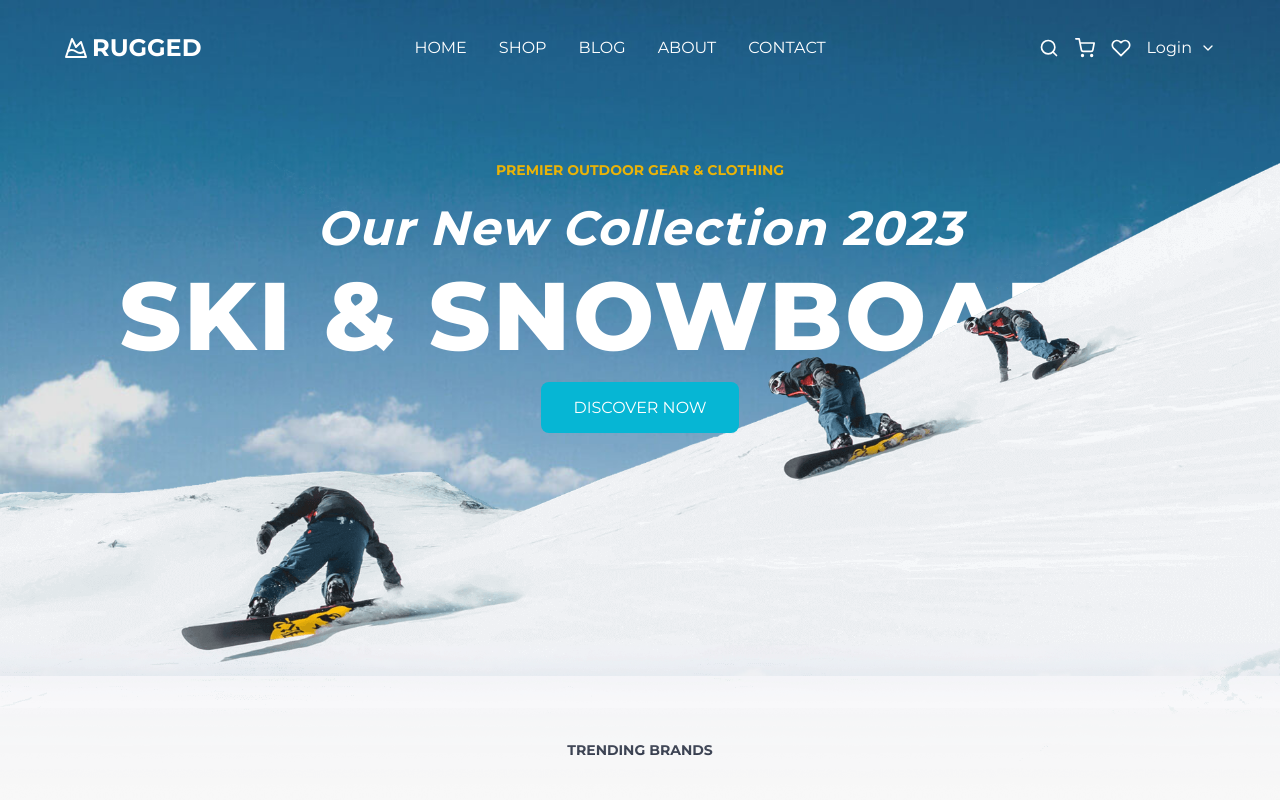
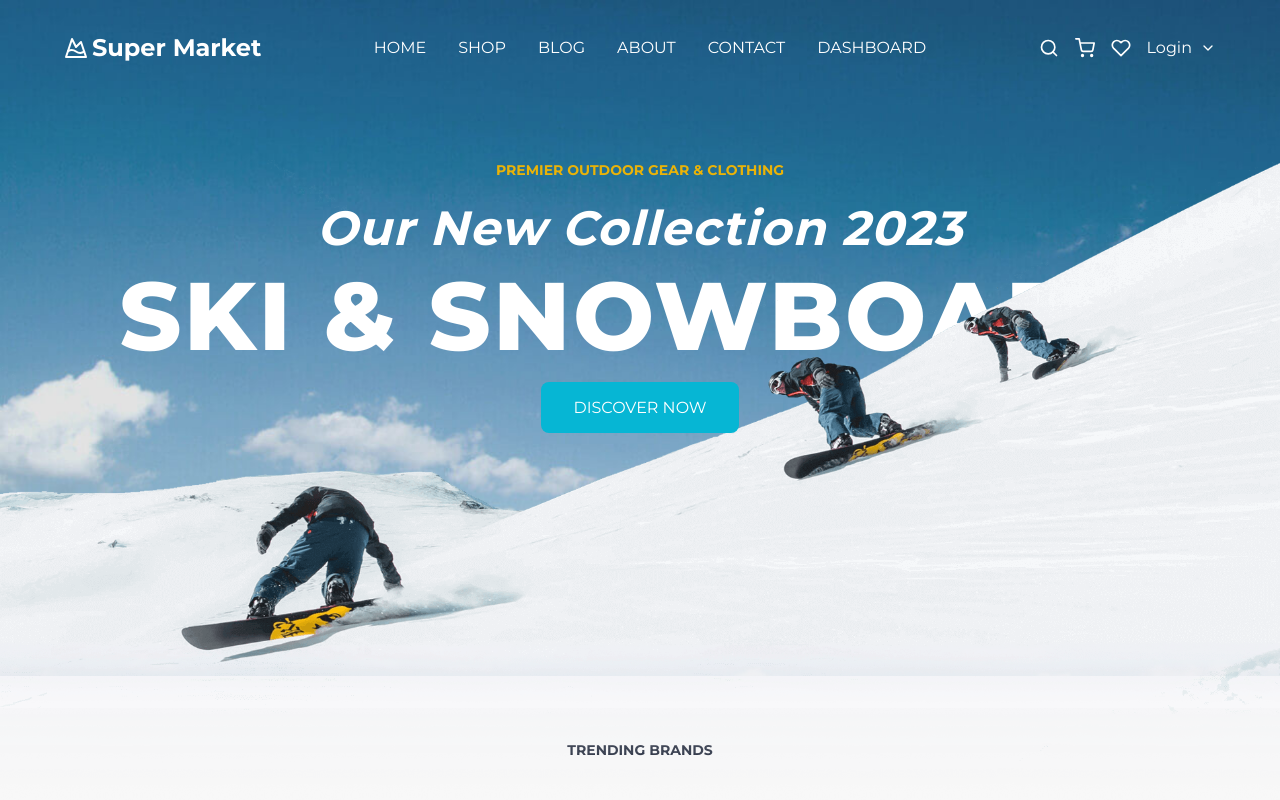
Before and after one commit to rizwanmoha/SuperMarket-frontend, a React (Vite) app: page / in a window 1280 px wide. Shown: the top 800 px of the page. Built offline with nearby package versions, Linux system fonts and the light colour scheme; no server answers.

Commit message:
Completed all the functionalities

```diff
--- a/src/components/Navbar.jsx
+++ b/src/components/Navbar.jsx
@@ -26,6 +26,11 @@ const Navbar = () => {
 
   const cartQuantity = cart?.items?.length;
   const wishlistQuantity = wishlist.length;
+  const storedUser = JSON.parse(localStorage.getItem("user"));
+    const isAdmin = storedUser && storedUser.isAdmin;
+    const isNotSeller = storedUser && !storedUser.isSeller;
+
+    const dashboardLink = isAdmin ? "/admin" : "/dashboard";
 
   useEffect(() => {
 
@@ -145,6 +150,24 @@ const handleHoverLeave = () => {
                                 className="text-white uppercase hover:text-cyan-500 hover:underline hover:underline-offset-4"
                             >
                                 Contact
+                            </a>
+                        </li>
+                        { isNotSeller && (
+    <li>
+        <a
+            href="/becomeseller"
+            className="text-white uppercase hover:text-cyan-500 hover:underline hover:underline-offset-4"
+        >
+            Become Seller
+        </a>
+    </li>
+)}
+                        <li>
+                            <a
+                                href={dashboardLink}
+                                className="text-white uppercase hover:text-cyan-500 hover:underline hover:underline-offset-4"
+                            >
+                                Dashboard
                             </a>
                         </li>
                         {/* ... Other navigation links ... */}
--- a/src/components/home/HeaderHome.jsx
+++ b/src/components/home/HeaderHome.jsx
@@ -56,6 +56,10 @@ const HeaderHome = () => {
     const handleSearchInputChange = (event) => {
         setSearchInput(event.target.value);
     };
+    const storedUser = JSON.parse(localStorage.getItem("user"));
+    const isAdmin = storedUser && storedUser.isAdmin;
+    const isNotSeller = storedUser && !storedUser.isSeller;
+    const dashboardLink = isAdmin ? "/admin" : "/dashboard";
 
     const handleSearch = async () => {
       // Logic for search functionality
@@ -105,7 +109,7 @@ const HeaderHome = () => {
                             <span className='text-white text-2xl font-bold'>
                                 <LuMountainSnow />
                             </span>
-                            <h1 className="text-white text-2xl font-bold"> RUGGED</h1>
+                            <h1 className="text-white text-2xl font-bold"> Super Market</h1>
                         </div>
                     </a>
                 </div>
@@ -150,6 +154,24 @@ const HeaderHome = () => {
                                 className="text-white uppercase hover:text-cyan-500 hover:underline hover:underline-offset-4"
                             >
                                 Contact
+                            </a>
+                        </li>
+                        { isNotSeller && (
+    <li>
+        <a
+            href="/becomeseller"
+            className="text-white uppercase hover:text-cyan-500 hover:underline hover:underline-offset-4"
+        >
+            Become Seller
+        </a>
+    </li>
+)}
+                        <li>
+                            <a
+                                href={dashboardLink}
+                                className="text-white uppercase hover:text-cyan-500 hover:underline hover:underline-offset-4"
+                            >
+                                Dashboard
                             </a>
                         </li>
                         {/* ... Other navigation links ... */}
--- a/src/pages/Admin/Orders/index.jsx
+++ b/src/pages/Admin/Orders/index.jsx
@@ -105,14 +105,15 @@ const Orders = () => {
 
     getPlacedOrders(); // Call the function when the component mounts
     getShippedOrders(); // Call the function when the component mounts
-    getCancelledOrders(); // Call the function when the component mounts
-  }, [dataPlaced,dataShipped,dataCancelled]);
+    getCancelledOrders(); // Call the function when the component mounts  // dataPlaced,dataShipped,dataCancelled
+  }, []);
 //   console.log(data);
   const columns = [
     {
       field: "shippingAddress",
       headerName: "User Name",
       flex: 0.5,
+      valueGetter: (params) => params.row.shippingAddress.name
     },
     {
       field: "_id",
@@ -156,6 +157,7 @@ const Orders = () => {
        field: "shippingAddress",
        headerName: "User Name",
        flex: 0.5,
+       valueGetter: (params) => params.row.shippingAddress.name
      },
      {
        field: "_id",
@@ -190,6 +192,7 @@ const Orders = () => {
         field: "shippingAddress",
         headerName: "User Name",
         flex: 0.5,
+        valueGetter: (params) => params.row.shippingAddress.name
       },
       {
         field: "_id",
--- a/src/pages/Admin/Users/index.jsx
+++ b/src/pages/Admin/Users/index.jsx
@@ -31,8 +31,8 @@ const Orders = () => {
         console.error("Order placing failed", err);
       }
     };
-    getAllUsers(); // Call the function when the component mounts
-  }, [datausers]);
+    getAllUsers(); // Call the function when the component mounts datausers
+  }, []);
   //   console.log(data);
   const columns = [
     {
--- a/src/pages/blog/SinglePostBlog.jsx
+++ b/src/pages/blog/SinglePostBlog.jsx
@@ -26,7 +26,8 @@ const SinglePostBlog = () => {
         console.log(response.data);
 
         // setPost(response.data);
-        setContent(response.data.content);
+        setContent(response.data);
+
       }
       catch (err) {
         console.error("Error fetching blog details:", err);
@@ -65,33 +66,33 @@ const SinglePostBlog = () => {
   return (
     <div className='flex flex-col'>
       {
-        post ? (
+        content ? (
           <>
-          <div className='bg-cover bg-center h-[35vh]' style={{ backgroundImage: `url(https://picsum.photos/800/600)` }} />
+          <div className='bg-cover bg-center h-[35vh]' style={{ backgroundImage: `url(${content.imgSrc})` }} />
       <div className='flex mx-8 md:mx-16 lg:mx-[12vw] gap-4 p-4'>
         <div className='hidden lg:flex flex-col gap-2'>
           <p className='uppercase text-slate-500 mb-1'>share:</p>
           <RiFacebookFill className='rounded-full hover:text-purple-500 hover:border border-purple-500 bg-purple-500 hover:bg-white text-white text-4xl p-2' />
           <BiLogoInstagramAlt className='rounded-full hover:text-pink-500 hover:border border-pink-500 bg-pink-500 hover:bg-white text-white text-4xl p-2' />
           <FaTwitter className='rounded-full hover:text-blue-400 hover:border border-blue-400 bg-blue-400 hover:bg-white text-white text-4xl p-2' />
-          <AiFillYoutube className='rounded-full hover:text-red-500 hover:border border-red-500 bg-red-500 hover:bg-white text-white text-4xl p-2' />
+          {/* <AiFillYoutube className='rounded-full hover:text-red-500 hover:border border-red-500 bg-red-500 hover:bg-white text-white text-4xl p-2' /> */}
         </div>
         <div className='flex flex-col gap-4'>
-          <h2 className='text-3xl font-semibold'>{post.title}</h2>
+          <h2 className='text-3xl font-semibold'>{content.title}</h2>
           {/* Render other blog details like date, commentNo, category */}
-          <p className='text-sm text-gray-500'>Date: {post.date}</p>
-          <p className='text-sm text-gray-500'>Comments: {post.commentNo}</p>
+          <p className='text-sm text-gray-500'>Date: {content.createdAt}</p>
+          <p className='text-sm text-gray-500'>Comments: {content.comments.length}</p>
           <div className='prose lg:prose-lg'>
             {/* <p>{post.content}</p> */}
-            <p dangerouslySetInnerHTML={{ __html: content }}></p>
-            <p>{post.content}</p>
+            {/* <p dangerouslySetInnerHTML={{ __html: content }}></p> */}
+            <p>{content.content}</p>
             {/* Add more paragraphs of blog content as needed */}
           </div>
           <form onSubmit={handleCommentSubmit} className='flex flex-col gap-4'>
             <textarea
               value={comment}
               onChange={handleCommentChange}
-              className='border rounded-lg p-2 w-3/4 resize-none focus:outline-none focus:border-blue-500'
+              className='border rounded-lg p-2 w-full resize-none focus:outline-none focus:border-blue-500'
               placeholder='Add your comment...'
               rows={4}
             ></textarea>
```
